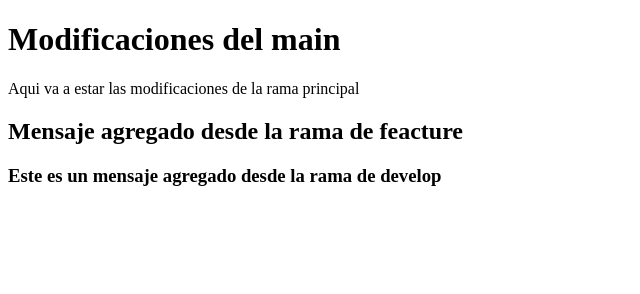
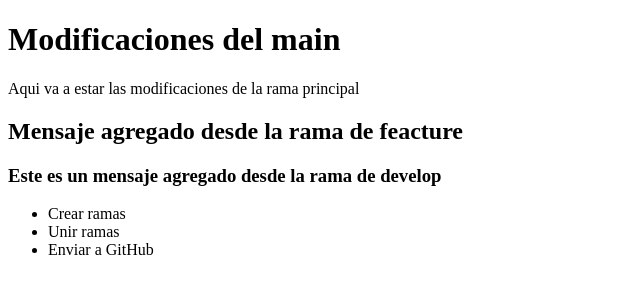
Before and after one commit to YefersonR/Devops, a plain HTML site: page Practica1/index.html in a window 1280 px wide. Shown: the whole page, without its empty margins (0-640 px from the left). Drawn offline with Linux system fonts and the light colour scheme.

Commit message:
adding tasks

```diff
--- a/Practica1/index.html
+++ b/Practica1/index.html
@@ -13,5 +13,16 @@
     <h2>Mensaje agregado desde la rama de feacture</h2>
 
     <h3>Este es un mensaje agregado desde la rama de develop</h3>
+
+
+
+
+
+
+    <ul>
+        <li>Crear ramas</li>
+        <li>Unir ramas</li>
+        <li>Enviar a GitHub</li>
+    </ul>
 </body>
 </html>
```
